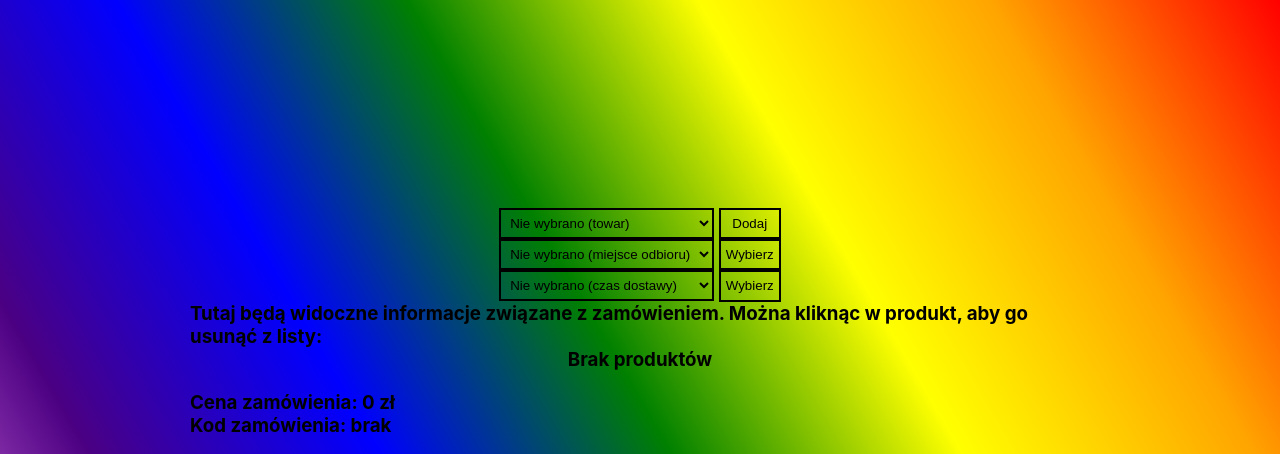
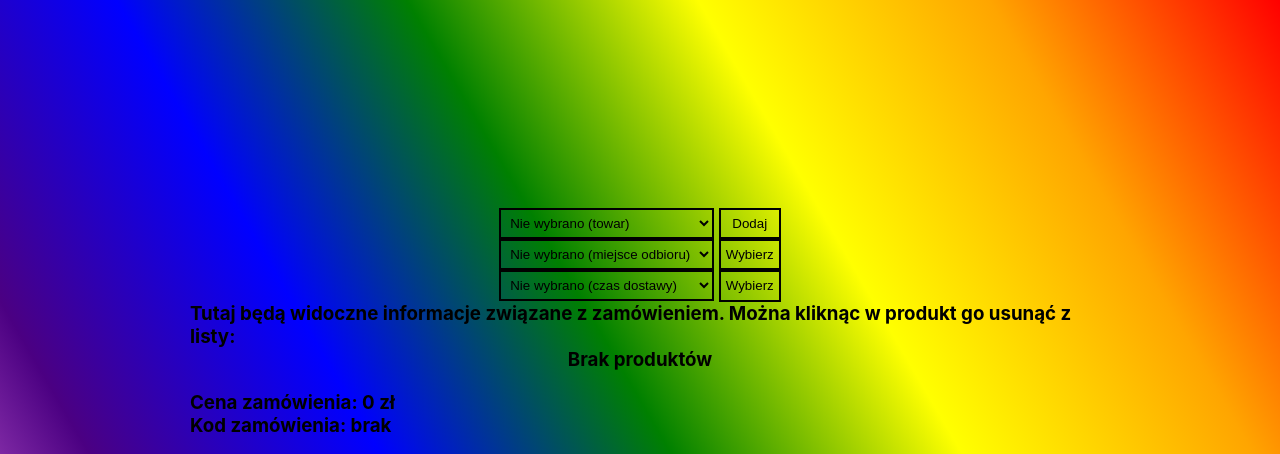
Before and after one commit to nameless-from-poland/nameless-from-poland.github.io, a plain HTML site: page order.html in a window 1280 px wide. Shown: the top 454 px of the page. Drawn offline with Linux system fonts and the light colour scheme.

Commit message:
Update order.html

```diff
--- a/order.html
+++ b/order.html
@@ -33,7 +33,7 @@
 			</select>
 			<input type="button" value="Wybierz" id="other_button" onclick="change_delivery();" />
 		</form>
-		<h3 class="order_header">Tutaj będą widoczne informacje związane z zamówieniem. Można kliknąc w produkt, aby go usunąć z listy:</h3>
+		<h3 class="order_header">Tutaj będą widoczne informacje związane z zamówieniem. Można kliknąc w produkt go usunąć z listy:</h3>
 		<div id="products_list">
 			<h3 id="empty_label" class="order_header">Brak produktów</h3>
 		</div></br>
```
